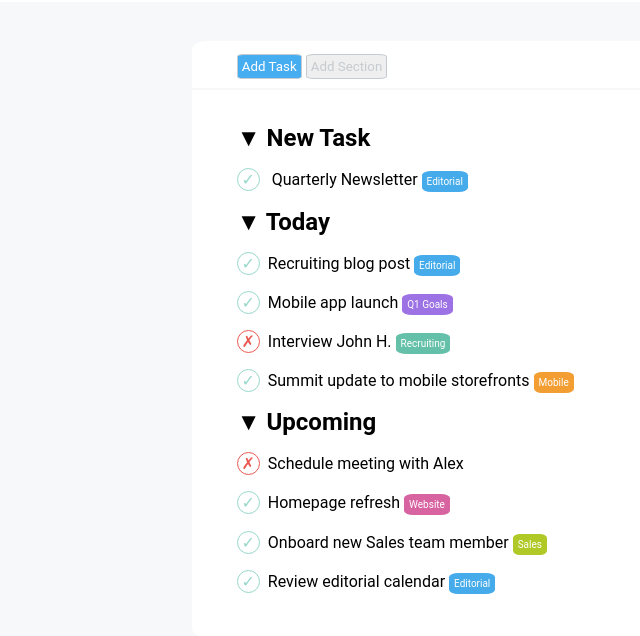
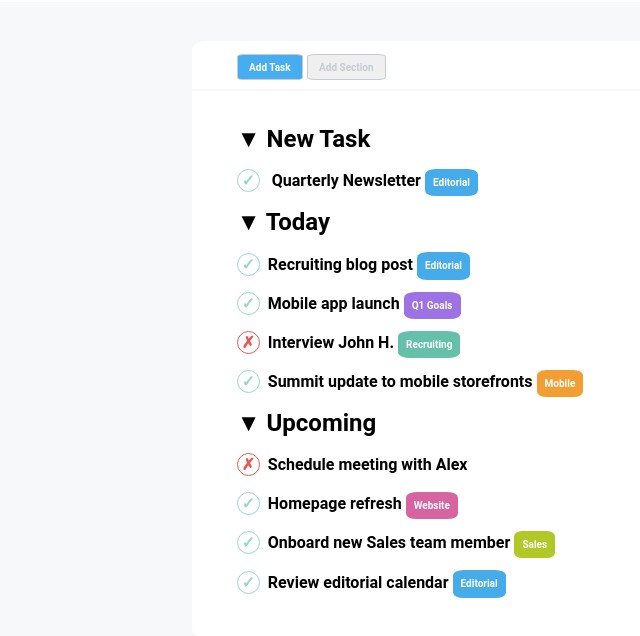
Before and after one commit to fmarabini93/html-css-toboolist, a plain HTML site: page index.html in a window 1280 px wide. Shown: the part 72-708 px from the top of the page, without its empty margins (0-640 px from the left). Drawn offline with Linux system fonts and the light colour scheme.

Commit message:
touch-ups

```diff
--- a/css/style.css
+++ b/css/style.css
@@ -5,6 +5,7 @@
     padding: 0;
     border: 0;
     font-family: 'Roboto', sans-serif;
+    font-weight: 600;
 }
 body {
     background-color: #f6f8f9;
@@ -38,9 +39,10 @@ nav {
     padding: 0.1% 5% 1%;
 }
 button {
-    padding: 0.5%;
+    padding: 0.8% 1.4%;
     border-radius: 10%;
     border: 1px solid #c5cbd0;
+    font-size: 10px;
 }
 #leftbtt {
     color: #FFFFFF;
@@ -81,7 +83,7 @@ section {
 
 /*Highlightened Text*/
 .highlight {
-    padding: 5px;
+    padding: 1%;
     border-radius: 20%;
     font-size: 10px;
     color: #FFFFFF;
```
Also changed, not shown: index.html (line endings or trailing spaces).
